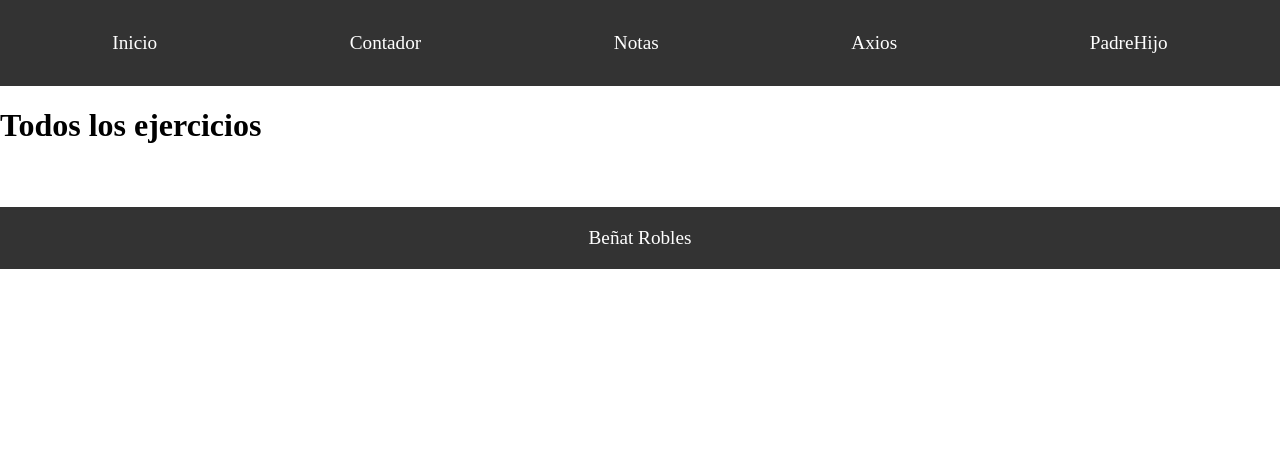
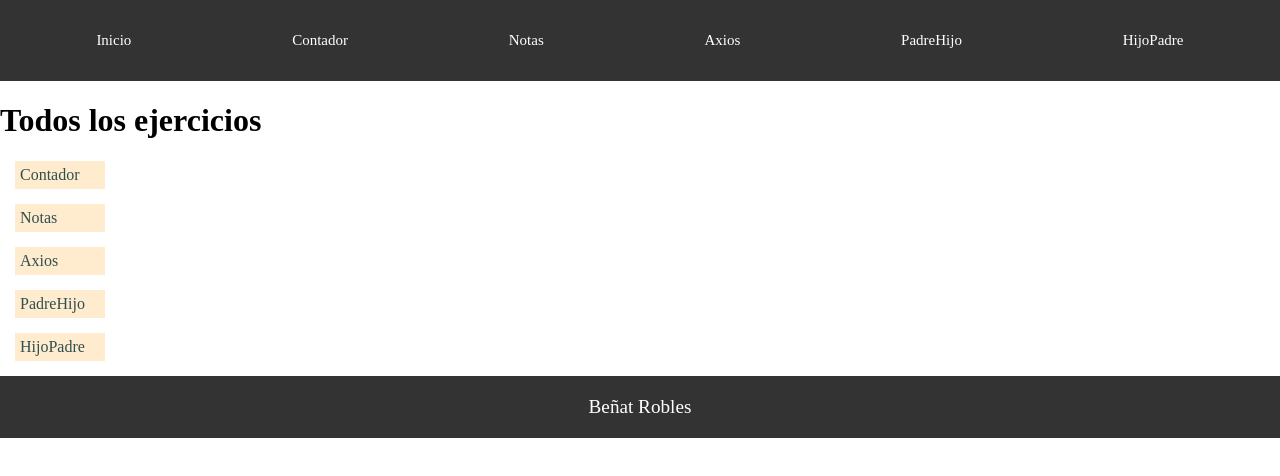
Before and after one commit to beniatrobles/apuntes-VUE, a Vue app in the folder apuntes/: page / in a window 1280 px wide. Shown: the top 476 px of the page. Built offline with nearby package versions, Linux system fonts and the light colour scheme.

Commit message:
hijopadre

```diff
--- a/apuntes/src/components/Navbar.vue
+++ b/apuntes/src/components/Navbar.vue
@@ -1,20 +1,23 @@
 <template>
     <nav>
         <ul class="lista">
-            <li>
-                <router-link to="/">Inicio</router-link>
+            <li >
+                <router-link to="/" class="lista1">Inicio</router-link>
             </li>
             <li>
-                <router-link to="/contador">Contador</router-link>
+                <router-link to="/contador" class="lista1">Contador</router-link>
             </li>
-            <li>
-                <router-link to="/notas">Notas</router-link>
+            <li class="lista3">
+                <router-link to="/notas" class="lista1">Notas</router-link>
             </li>
-            <li>
-                <router-link to="/axios">Axios</router-link>
+            <li class="lista4">
+                <router-link to="/axios" class="lista1">Axios</router-link>
             </li>
-            <li>
-                <router-link to="/padre_hijo">PadreHijo</router-link>
+            <li class="lista5">
+                <router-link to="/padre_hijo" class="lista1">PadreHijo</router-link>
+            </li>
+            <li class="lista5">
+                <router-link to="/hijo_padre" class="lista1">HijoPadre</router-link>
             </li>
         </ul>
     </nav>
@@ -36,14 +39,15 @@ ul {
 .lista{
     display: flex;
 }
-
-a {
+.lista1{
     color: white;
     text-decoration: none;
-    font-size: 1.2rem;
+
 }
 
-a:hover {
-    color: #ff6347;
+.lista1:hover{
+    color: red
 }
+
+
 </style>
--- /dev/null
+++ b/apuntes/src/components/TaskInput.vue
@@ -0,0 +1,33 @@
+<template>
+    <div class="hijo">
+        <h2>Tareas(Componente hijo)</h2>
+        <form action="" @submit.prevent="enviarTarea">
+            <label for="">Nombre</label>
+            <input type="text" v-model="tarea" required>
+            <button type="submit">Enviar</button>
+        </form>
+
+        <!-- <ul>
+            <li v-for="tarea in tareas">{{ tarea }}</li>
+        </ul> -->
+    </div>
+
+
+</template>
+<script setup>
+import { ref } from 'vue';
+
+let tarea = ref('')
+let tareas = ref([])
+let emit = defineEmits()
+
+function enviarTarea() {
+    tareas.value.push(tarea.value)
+
+    emit('enviar-tarea', tareas.value
+    )
+
+    tarea.value = ''
+}
+</script>
+<style></style>
--- /dev/null
+++ b/apuntes/src/components/TaskList.vue
@@ -0,0 +1,30 @@
+<template>
+    <div class="padre">
+        <TaskInput @enviar-tarea="arrayTareas" />
+
+        <h3>Tareas Recibidas(Componente Padre)</h3>
+        <ul>
+            <li v-for="(tarea,index) in tareasRecibidas" :key="index">{{ tarea }}
+                <button @click="eliminarTarea(index)">Eliminar</button>
+            </li>
+
+        </ul>
+    </div>
+</template>
+<script setup>
+import TaskInput from '@/components/TaskInput.vue';
+import { ref } from 'vue';
+
+
+let tareasRecibidas = ref([])
+
+let arrayTareas = (tareas) => {
+    tareasRecibidas.value = tareas
+    console.log(tareasRecibidas)
+}
+
+function eliminarTarea (index){
+    tareasRecibidas.value.splice(index,1)
+}
+</script>
+<style></style>
--- a/apuntes/src/router/index.js
+++ b/apuntes/src/router/index.js
@@ -4,6 +4,7 @@ import Contador from '../views/Contador.vue'
 import Notas from '../views/appNotas/appNotas.vue'
 import Axios from '../views/axios/axios.vue'
 import Padre_hijo from '@/views/padre_hijo/padre_hijo.vue'
+import Hijo_padre from '@/views/hijo_padre/hijo_padre.vue'
 
 const routes = [
   {
@@ -30,6 +31,11 @@ const routes = [
     path: '/padre_hijo',
     name: 'Padre_hijo',
     component: Padre_hijo
+  },
+  {
+    path: '/hijo_padre',
+    name: 'Hijo_padre',
+    component: Hijo_padre
   }
 ]
 
--- a/apuntes/src/views/Home.vue
+++ b/apuntes/src/views/Home.vue
@@ -1,9 +1,13 @@
 <template>
     <Navbar />
     <h1>Todos los ejercicios</h1>
-    <h3>
+    <div class="menu">
+        <router-link to="/contador">Contador</router-link>
         <router-link to="/notas">Notas</router-link>
-    </h3>
+        <router-link to="/axios">Axios</router-link>
+        <router-link to="/padre_hijo">PadreHijo</router-link>
+        <router-link to="/hijo_padre">HijoPadre</router-link>
+    </div>
     <Footer />
 </template>
 <script setup>
@@ -11,5 +15,26 @@ import Navbar from '../components/Navbar.vue';
 import Footer from '../components/Footer.vue';
 </script>
 <style>
+.menu {
+    display: flex;
+    flex-direction: column;
+    gap: 15px;
+    margin: 15px;
+}
+
+.menu a{
+    text-decoration: none;
+    color: darkslategrey;
+    background-color: blanchedalmond;
+    padding: 5px;
+    width: 80px;
+}
+
+.menu a:hover{
+    color: chocolate;
+    background-color: aquamarine;
+    padding: 10px;
+    width: 80px;
+}
 
 </style>
--- /dev/null
+++ b/apuntes/src/views/hijo_padre/hijo_padre.vue
@@ -0,0 +1,12 @@
+<template>
+    <Navbar />
+    <TaskList/>
+    <Footer />
+</template>
+<script setup>
+import Navbar from '@/components/Navbar.vue';
+import Footer from '@/components/Footer.vue';
+import TaskList from '@/components/TaskList.vue';
+import TaskInput from '@/components/TaskInput.vue';
+</script>
+<style></style>
```
Also changed, not shown: apuntes/src/views/hijo_padre/Ejercicio8_Components_HijoPadre.md (added, +18 -0 lines).
